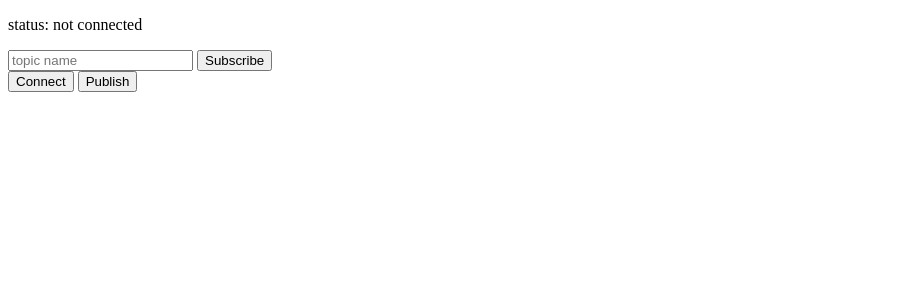
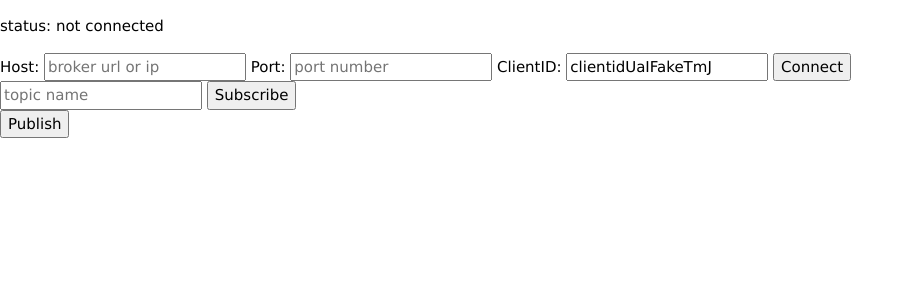
Before and after one commit to hadyelzayady/MQTT_Service, a Flask app: page / in a window 1280 px wide. Shown: the top 300 px of the page, without its empty margins (0-914 px from the left). Run offline with Flask 2, Linux system fonts and the light colour scheme; some libraries are stand-ins or nearby versions.

Commit message:
enter host,port

```diff
--- a/templates/base.html
+++ b/templates/base.html
@@ -2,52 +2,65 @@
 <html lang="en">
 <head>
     <meta charset="UTF-8">
+    <meta name="viewport" content="width=device-width, initial-scale=1">
+    <link rel="stylesheet" href="https://www.w3schools.com/w3css/4/w3.css">
     <script src="https://cdnjs.cloudflare.com/ajax/libs/paho-mqtt/1.0.1/mqttws31.js" type="text/javascript"></script>
     <script src="https://ajax.googleapis.com/ajax/libs/jquery/3.3.1/jquery.min.js"></script>
     <script type="text/javascript" language="JavaScript">
         var client;
-        let topic_id=0;
+        let connected = false;
+
         function Connect() {
-            client = new Paho.MQTT.Client("broker.mqttdashboard.com", 8000, "clientjs");
-            client.connect({onSuccess: onConnect});
+            broker = $("#broker").val();
+            client = new Paho.MQTT.Client(broker, 8000, "clientjs");
+            client.connect({onSuccess: onConnect, onFailure: onFailure});
         }
 
         function Publish() {
+            if (!connected) {
+                alert("you are not connected to broker");
+                return;
+            }
             message = new Paho.MQTT.Message("hello again from flask");
             message.destinationName = "testtopic/1";
             client.send(message);
         }
-        function subscribedBefore(topic){
-            topic=topic.replace("/","");
+
+        function subscribedBefore(topic) {
+            topic = topic.replace("/", "");
             return $("#" + topic).length !== 0;
 
         }
+
         function Subscribe() {
             let topic = $("#topic_input").val().toString();
             console.log(topic);
-            if(!subscribedBefore(topic))
+            if (!subscribedBefore(topic))
                 client.subscribe(topic, {onSuccess: onSubscribeSuccess, invocationContext: {topic: topic}});
             else
                 alert("already subscribed");
         }
 
         function onSubscribeSuccess(obj) {
-            topic=obj.invocationContext.topic;
-            let id=topic.replace("/","");
+            topic = obj.invocationContext.topic;
+            let id = topic.replace("/", "");
             sub_elem = `<li id="${id}"> <p>${topic} <button  onclick="unSubscribe('${topic}','${id}')">delete</button></p></li>`;
             $("#subs").append(sub_elem);
         }
 
 
-        function unSubscribe(topic,id) {
-            client.unsubscribe(topic, {onSuccess: onUnSubscribeSuccess, invocationContext: {topic: topic,topic_id:id}});
+        function unSubscribe(topic, id) {
+            client.unsubscribe(topic, {
+                onSuccess: onUnSubscribeSuccess,
+                invocationContext: {topic: topic, topic_id: id}
+            });
         }
 
         function onUnSubscribeSuccess(obj) {
-            topic=obj.invocationContext.topic;
-            id=obj.invocationContext.topic_id;
-            $('#'+id).remove();
-
+            topic = obj.invocationContext.topic;
+            id = obj.invocationContext.topic_id;
+            $('#' + id).remove();
+            {#    remove messages from unsubscribed topic#}
         }
 
         function onConnect() {
@@ -57,6 +70,11 @@
             connection_button.attr("onclick", "client.disconnect();");
             client.onMessageArrived = onMessageArrived;
             client.onConnectionLost = onConnectionLost;
+            connected = true;
+        }
+
+        function onFailure() {
+            alert("error: may be  unknown host");
         }
 
         function onConnectionLost() {
@@ -65,27 +83,49 @@
             connection_button.text("Connect");
             connection_button.attr("onclick", "Connect()");
             {#    remove messages #}
-
+            $("#message_list").remove();
+            $("#subs").remove();
+            connected = false;
         }
 
         function onMessageArrived(message) {
-            message_element = "<li>" + message.payloadString + "</li>";
+            topic = message.destinationName.replace("/", "");
+            message_element = `<li class=${topic}><div class=\"w3-panel w3-card w3-yellow\"><p> ${message.payloadString }
+                <br><small>Topic:${message.destinationName}<br>qos:${message.qos}<br>retained:${message.retained}</small><br>Time:
+                </p></div></li>`;
             $("#message_list").prepend(message_element);
         }
+
+        function init() {
+            let text = "";
+            let possible = "ABCDEFGHIJKLMNOPQRSTUVWXYZabcdefghijklmnopqrstuvwxyz0123456789";
+
+            for (let i = 0; i < 10; i++)
+                text += possible.charAt(Math.floor(Math.random() * possible.length));
+
+            $("#clientid").val("clientid"+text)
+        }
+
+        window.onload = init
     </script>
     <title>MQTT</title>
 </head>
 <body>
 <p id="status">status: not connected</p>
+<div class="broker-info">
+    Host: <input id="broker" type="text" placeholder="broker url or ip">
+    Port: <input id="port" type="number" placeholder="port number">
+    ClientID: <input id="clientid" type="text" placeholder="client id">
+    <button id="connection_button" onclick="Connect()">Connect</button>
+</div>
 <div>
     <input id="topic_input" type="text" placeholder="topic name" name="topic" required>
     <button onclick="Subscribe()">Subscribe</button>
 </div>
 
 
-<button id="connection_button" onclick="Connect()">Connect</button>
 <button onclick="Publish()">Publish</button>
-<ul id="message_list" style="alignment: right">
+<ul id="message_list" style="alignment: right;list-style-type:None">
 </ul>
 <ul id="subs">
 
```
